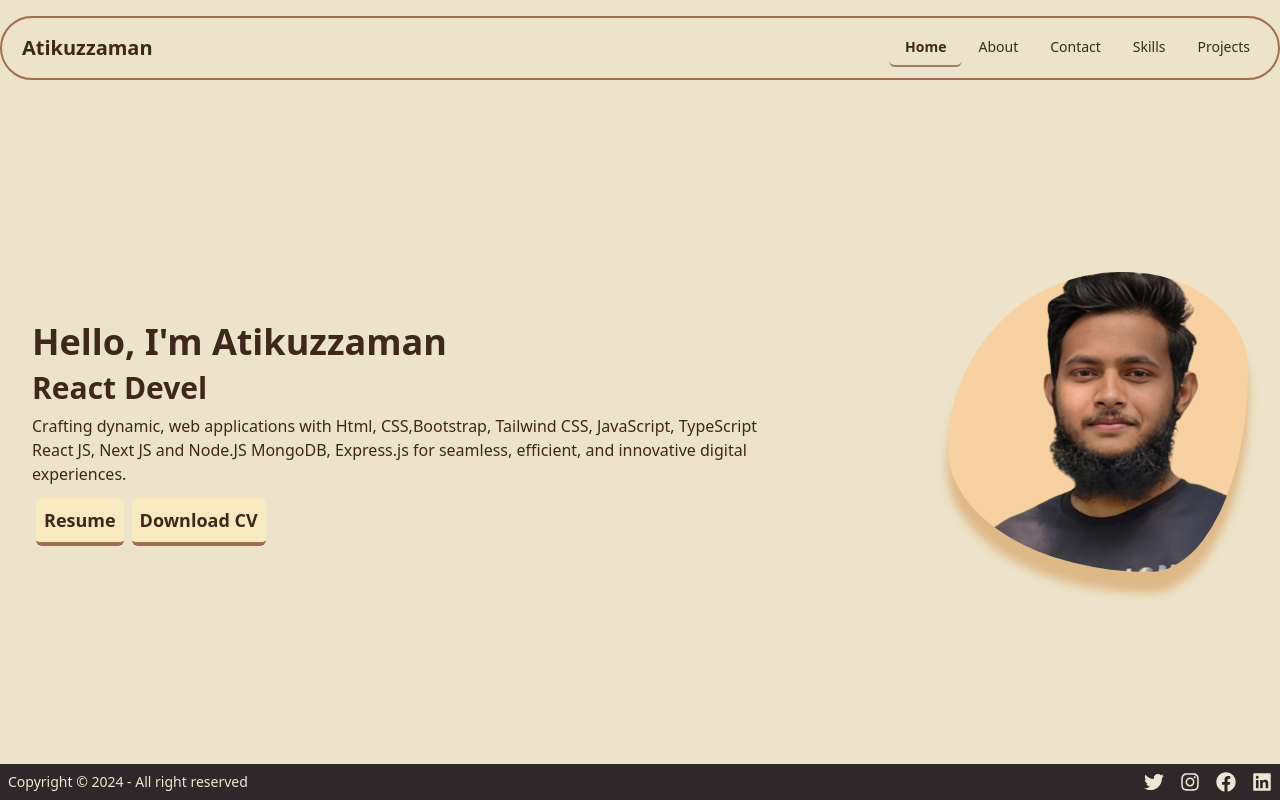
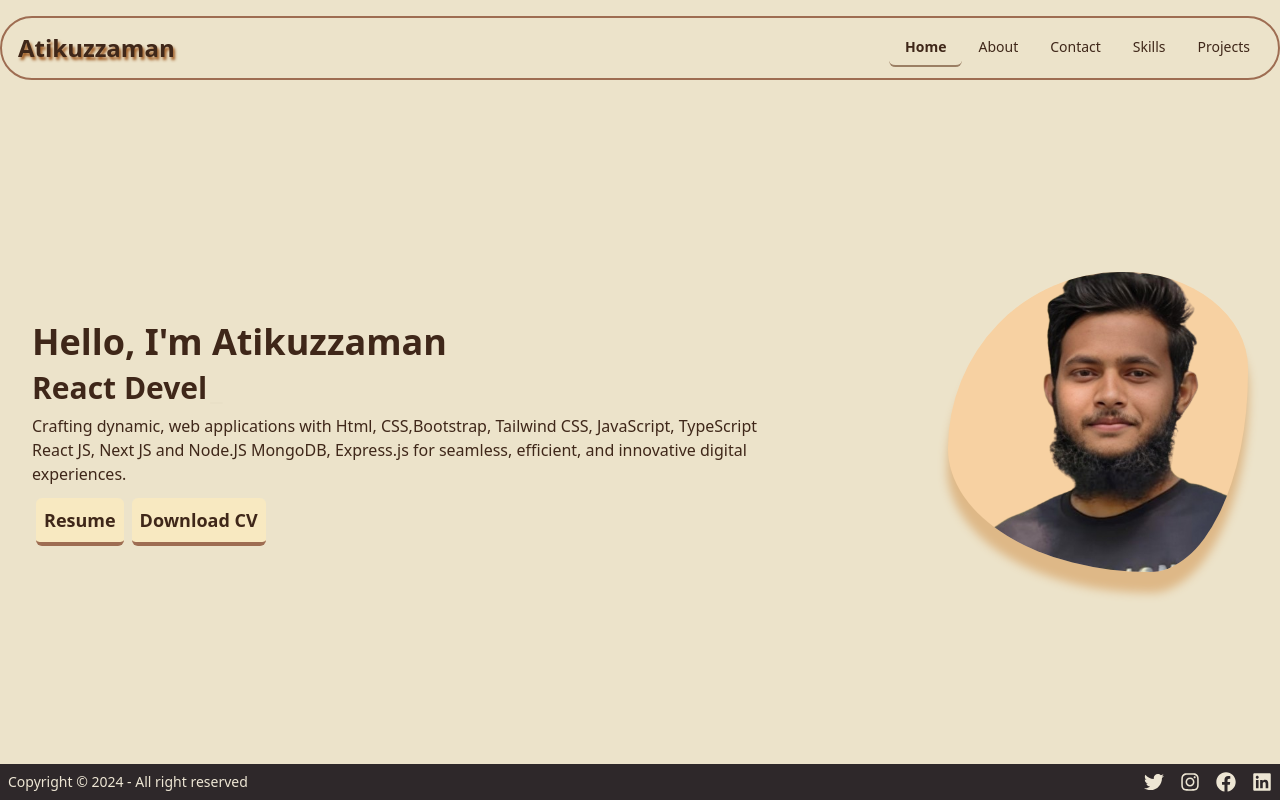
Before and after one commit to mohammad-atikuzzaman/portfolio, a React (Vite) app: page / in a window 1280 px wide. Built offline with nearby package versions, Linux system fonts and the light colour scheme.

Commit message:
nevbar updated

```diff
--- a/src/NavBar.jsx
+++ b/src/NavBar.jsx
@@ -1,10 +1,11 @@
 import { NavLink } from "react-router-dom";
+import "./nav.css";
 
 const NavBar = () => {
   return (
     <div className="navbar py-0 bg-base-100 border-2 border-[#9e6d52] rounded-full mt-4">
       <div className="flex-1">
-        <a className="text-xl font-semibold p-3">Atikuzzaman</a>
+        <a className="logo">Atikuzzaman</a>
       </div>
       <div className="hidden md:block flex-none">
         <ul className="menu menu-horizontal px-1">
@@ -13,7 +14,8 @@ const NavBar = () => {
               to={"/"}
               className={({ isActive }) =>
                 isActive ? "font-semibold border-b-2 border-[#9b7f64]" : ""
-              }>
+              }
+            >
               Home
             </NavLink>
           </li>
@@ -22,7 +24,8 @@ const NavBar = () => {
               to={"/about"}
               className={({ isActive }) =>
                 isActive ? "font-semibold border-b-2 border-[#9b7f64]" : ""
-              }>
+              }
+            >
               About
             </NavLink>
           </li>
@@ -31,7 +34,8 @@ const NavBar = () => {
               to={"/contact"}
               className={({ isActive }) =>
                 isActive ? "font-semibold border-b-2 border-[#9b7f64]" : ""
-              }>
+              }
+            >
               Contact
             </NavLink>
           </li>
@@ -40,7 +44,8 @@ const NavBar = () => {
               to={"/skills"}
               className={({ isActive }) =>
                 isActive ? "font-semibold border-b-2 border-[#9b7f64]" : ""
-              }>
+              }
+            >
               Skills
             </NavLink>
           </li>
@@ -49,25 +54,33 @@ const NavBar = () => {
               to={"/projects"}
               className={({ isActive }) =>
                 isActive ? "font-semibold border-b-2 border-[#9b7f64]" : ""
-              }>
+              }
+            >
               Projects
             </NavLink>
           </li>
         </ul>
       </div>
+
       <div className="dropdown dropdown-end md:hidden">
-        <div tabIndex={0} role="button" className="btn m-1 rounded-full">
+        <div
+          tabIndex={0}
+          role="button"
+          className="px-3 py-2 font-semibold m-1 rounded-full shadow-md shadow-[#9c744e]"
+        >
           Menu
         </div>
         <ul
           tabIndex={0}
-          className="dropdown-content menu bg-base-100 rounded-box z-[1] w-52 p-2 shadow">
+          className="dropdown-content min-h-screen menu bg-base-100 rounded-box z-[1] w-52 p-2 shadow"
+        >
           <li>
             <NavLink
               to={"/"}
               className={({ isActive }) =>
                 isActive ? "font-semibold border-b-2 border-[#9b7f64]" : ""
-              }>
+              }
+            >
               Home
             </NavLink>
           </li>
@@ -76,7 +89,8 @@ const NavBar = () => {
               to={"/about"}
               className={({ isActive }) =>
                 isActive ? "font-semibold border-b-2 border-[#9b7f64]" : ""
-              }>
+              }
+            >
               About
             </NavLink>
           </li>
@@ -85,7 +99,8 @@ const NavBar = () => {
               to={"/contact"}
               className={({ isActive }) =>
                 isActive ? "font-semibold border-b-2 border-[#9b7f64]" : ""
-              }>
+              }
+            >
               Contact
             </NavLink>
           </li>
@@ -94,7 +109,8 @@ const NavBar = () => {
               to={"/skills"}
               className={({ isActive }) =>
                 isActive ? "font-semibold border-b-2 border-[#9b7f64]" : ""
-              }>
+              }
+            >
               Skills
             </NavLink>
           </li>
@@ -103,7 +119,8 @@ const NavBar = () => {
               to={"/projects"}
               className={({ isActive }) =>
                 isActive ? "font-semibold border-b-2 border-[#9b7f64]" : ""
-              }>
+              }
+            >
               Projects
             </NavLink>
           </li>
--- /dev/null
+++ b/src/nav.css
@@ -0,0 +1,6 @@
+.logo{
+  font-size: 1.5rem;
+  font-weight: 600;
+  margin-left: 0.5rem;
+  text-shadow: 2px 3px 3px #9c581f;
+}
```
